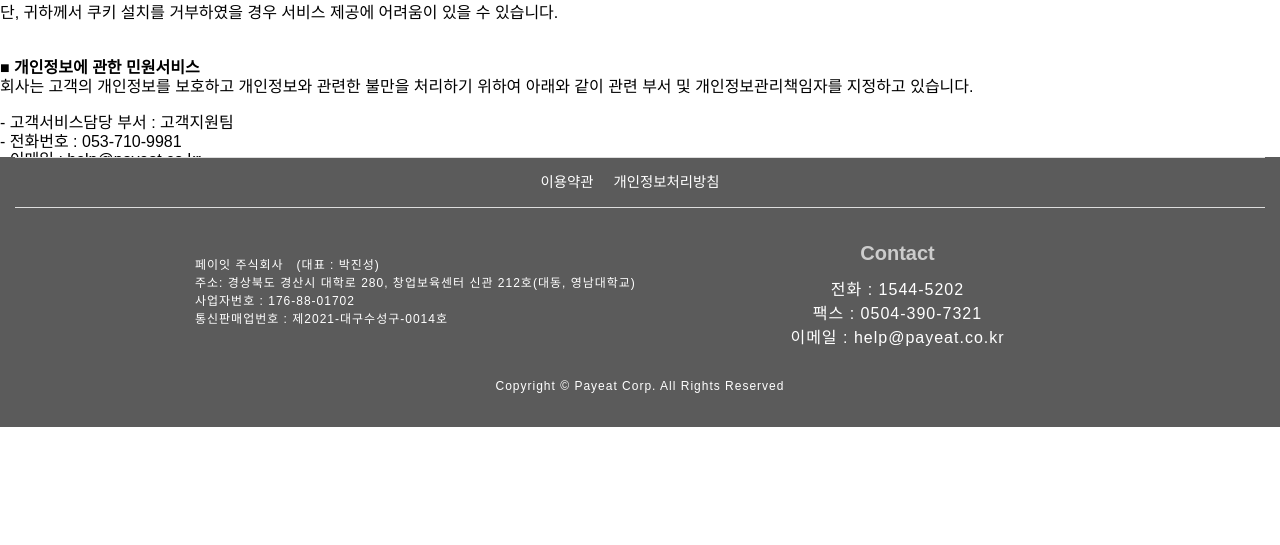
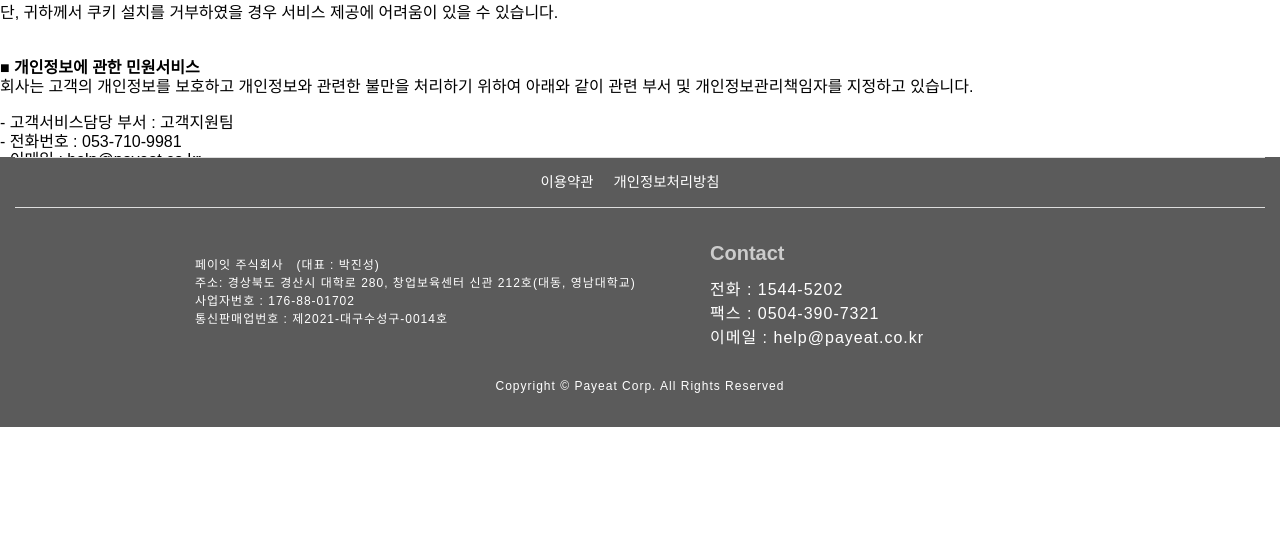
Before and after one commit to Taemin1234/LaMain-pizza, a PHP site: page /etc/privacy.html in a window 1280 px wide. Shown: the part 2166-2711 px from the top of the page. Run offline with PHP 8.4, Linux system fonts and the light colour scheme; some libraries are stand-ins or nearby versions.

Commit message:
Add files via upload

```diff
--- a/css/style.css
+++ b/css/style.css
@@ -375,7 +375,7 @@
   align-content: flex-start;
 }
 
-.footer-web, .calender-contents li {
+.calender-contents li {
   display: flex;
   flex-direction: column;
   flex-wrap: wrap;
@@ -660,10 +660,6 @@
 .menu-slide-wrap a {
   display: block;
   padding: 10px;
-}
-
-.menu-slide-wrap.active {
-  display: block;
 }
 
 @media (min-width: 992px) {
@@ -1291,8 +1287,10 @@
 }
 
 .footer-web {
+  max-width: 500px;
   box-sizing: border-box;
   padding: 10px 0;
+  margin: 0 auto;
 }
 
 .footer-logo {
@@ -1316,6 +1314,7 @@
 .footer-cs {
   margin-top: 20px;
   line-height: 1.5;
+  text-align: left;
 }
 .footer-cs p {
   margin-bottom: 10px;
@@ -1327,6 +1326,7 @@
   text-align: center;
   font-size: 16px;
   letter-spacing: 1px;
+  text-align: left;
 }
 
 .copyright {
@@ -1346,6 +1346,7 @@
     flex-wrap: wrap;
     justify-content: center;
     align-items: center;
+    max-width: 1320px;
   }
 
   .footer-logo {
--- a/css/style.scss
+++ b/css/style.scss
@@ -1203,9 +1203,10 @@
 }
 
 .footer-web {
-  @extend %flex-column;
+  max-width: 500px;
   box-sizing: border-box;
   padding: 10px 0;
+  margin: 0 auto;
 }
 
 .footer-logo {
@@ -1267,6 +1268,7 @@
     flex-wrap: wrap;
     justify-content: center;
     align-items: center;
+    max-width: 1320px;
   }
 
   .footer-logo {
```
